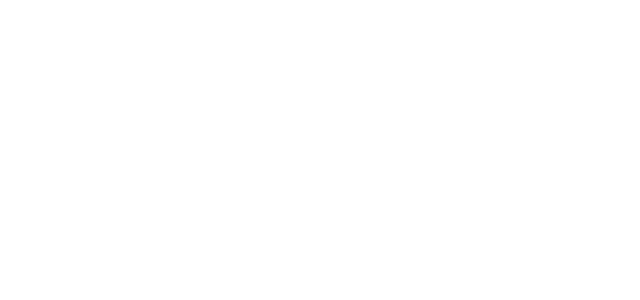
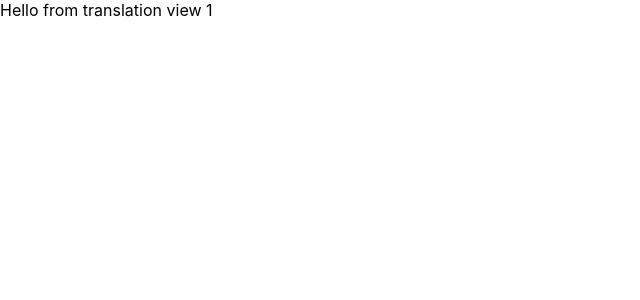
Before and after one commit to MichelSaremi/LostInTranslation, a React (Create React App) app: page /translation/1 in a window 1280 px wide. Shown: the top 300 px of the page, without its empty margins (0-640 px from the left). Built offline with nearby package versions, Linux system fonts and the light colour scheme.

Commit message:
CHORE: shared the username between all components

```diff
--- a/src/App.js
+++ b/src/App.js
@@ -16,8 +16,8 @@ function App() {
     <BrowserRouter>
       <Routes>
         <Route path="/" element={<LoginView />}/>
-        <Route path="/translation" element={<TranslationView/>}/>
-        <Route path="/profile" element={<ProfileView/>}/>
+        <Route path="/translation/:username" element={<TranslationView/>}/>
+        <Route path="/profile/:username" element={<ProfileView/>}/>
         <Route path='*' element={<NotFound/>}/>
       </Routes>
     </BrowserRouter>
--- a/src/views/LoginView.js
+++ b/src/views/LoginView.js
@@ -4,7 +4,7 @@ import React from "react";
 
 function LoginView() {
   const [username, setUsername] = useState();
-  const navigatator = useNavigate()
+  const navigator = useNavigate()
   const input = createRef()
 
   //--- When button is clicked
@@ -59,7 +59,7 @@ function LoginView() {
         })
 
         //--Take user to translation view
-        navigatator(`/translation`)
+        navigator(`/translation/${username}`)
 
 
 
--- a/src/views/ProfileView.js
+++ b/src/views/ProfileView.js
@@ -1,8 +1,12 @@
 import TranslationList from "../components/TranslationList";
+import { useParams } from "react-router-dom";
 
 function ProfileView() {
+
+  const props = useParams()
+
   return (
-    <div></div>
+    <div>{props.username}</div>
   );
 }
 
--- a/src/views/TranslationView.js
+++ b/src/views/TranslationView.js
@@ -1,9 +1,11 @@
 import App from "../App";
+import { useParams } from "react-router-dom";
 
-function TranslationView (props) {
+function TranslationView () {
+  const props = useParams()
 
   return (
-   <div>Hello from translation view</div>
+   <div>Hello from translation view {props.username}</div>
   );
 }
 
```
